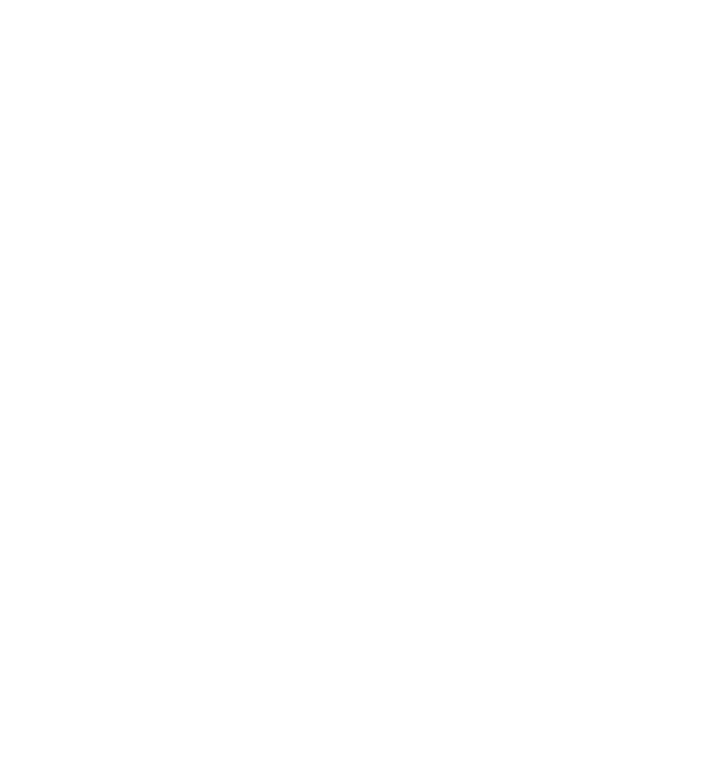
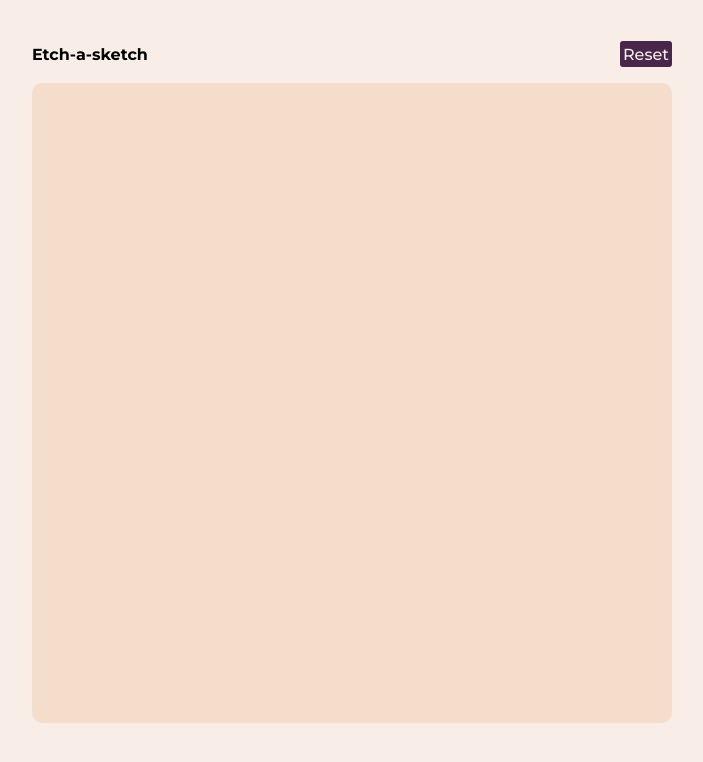
Before and after one commit to l0wgear/odin-etch-a-sketch, a plain HTML site: page index.html in a window 1280 px wide. Shown: the whole page, without its empty margins (288-991 px from the left). Drawn offline with Linux system fonts and the light colour scheme.

Commit message:
Add markup and styling

```diff
--- a/index.html
+++ b/index.html
@@ -8,5 +8,11 @@
     <link rel="stylesheet" href="style.css" />
     <script src="script.js" defer></script>
   </head>
-  <body></body>
+  <body>
+    <header>
+      <h1>Etch-a-sketch</h1>
+      <button>Reset</button>
+    </header>
+    <div class="canvas" id="canvas"></div>
+  </body>
 </html>
--- a/style.css
+++ b/style.css
@@ -0,0 +1,71 @@
+@import url("https://fonts.googleapis.com/css2?family=Montserrat:wght@500;700&display=swap");
+
+:root {
+  --shell: #f8eee7;
+  --sand: #f4decb;
+  --apricot: #f5ccaa;
+  --eggplant: #49274a;
+  --grape: #94618e;
+  --black: #000;
+  --gray: #454545;
+
+  --canvas-size: min(80vh, 80vw);
+}
+
+* {
+  box-sizing: border-box;
+  font-family: "Montserrat", sans-serif;
+  margin: 0;
+  padding: 0;
+  font-size: 16px;
+  text-align: center;
+  user-select: none;
+}
+
+body {
+  min-width: calc(100vw - 20px);
+  min-height: calc(100vh - 20px);
+  display: flex;
+  flex-direction: column;
+  justify-content: center;
+  align-items: center;
+  background-color: var(--shell);
+}
+
+header {
+  min-width: min(80vh, 80vw);
+  display: flex;
+  justify-content: space-between;
+  align-items: center;
+}
+
+header button {
+  background-color: var(--eggplant);
+  border: none;
+  border-radius: 3px;
+  padding: 0.2rem;
+  color: var(--shell);
+  cursor: pointer;
+  transition: all 0.05s cubic-bezier(0.165, 0.84, 0.44, 1);
+}
+
+header button:active {
+  background-color: var(--grape);
+  transform: scale(0.98);
+}
+
+.canvas {
+  min-width: var(--canvas-size);
+  min-height: var(--canvas-size);
+  background-color: var(--sand);
+  margin: 1rem;
+  padding: 1rem;
+  border-radius: 10px;
+  display: grid;
+  grid-template-rows: repeat(4, 1fr);
+  grid-template-columns: repeat(4, 1fr);
+}
+
+.cell {
+  outline: 1px solid var(--eggplant);
+}
```
